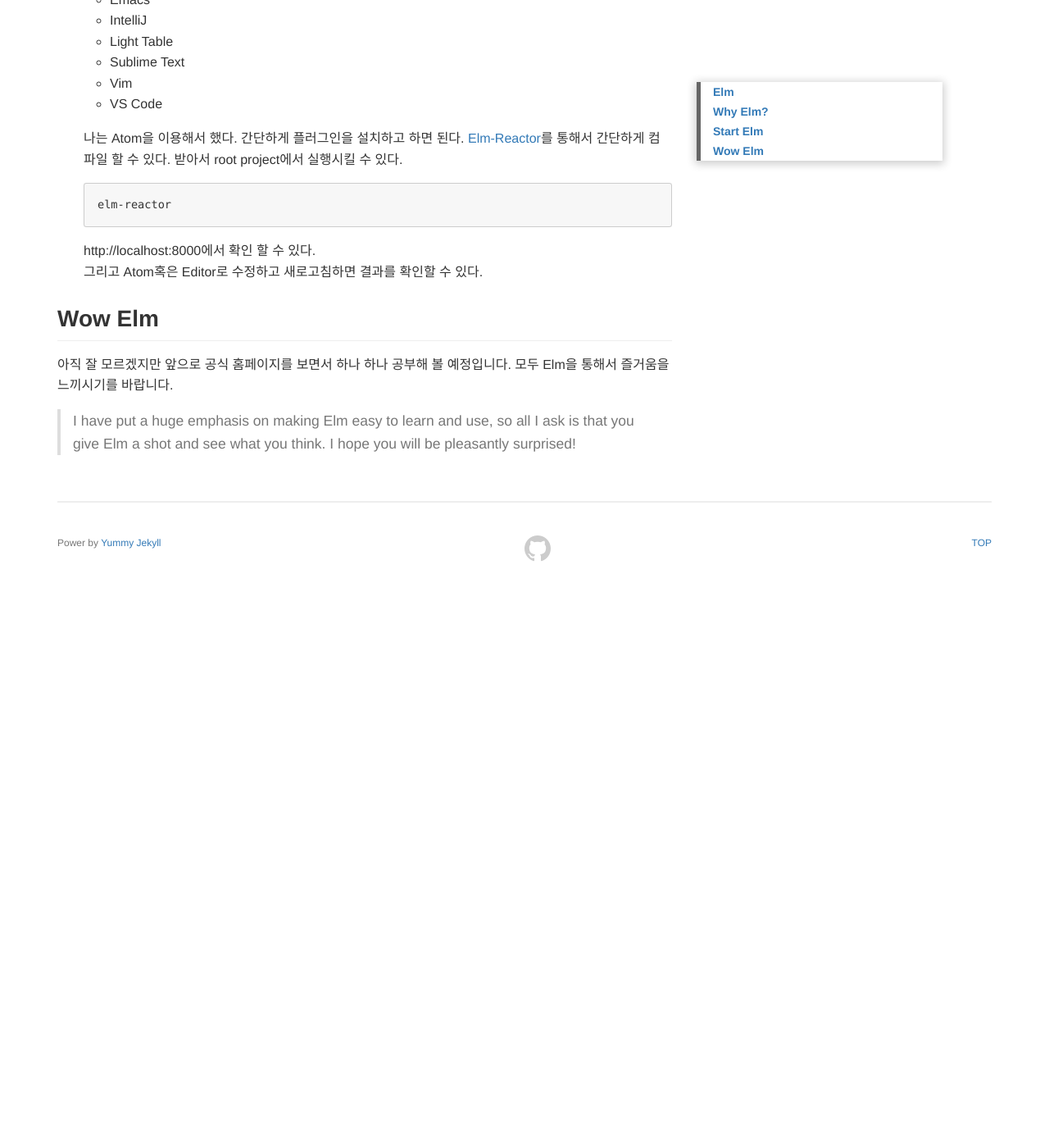
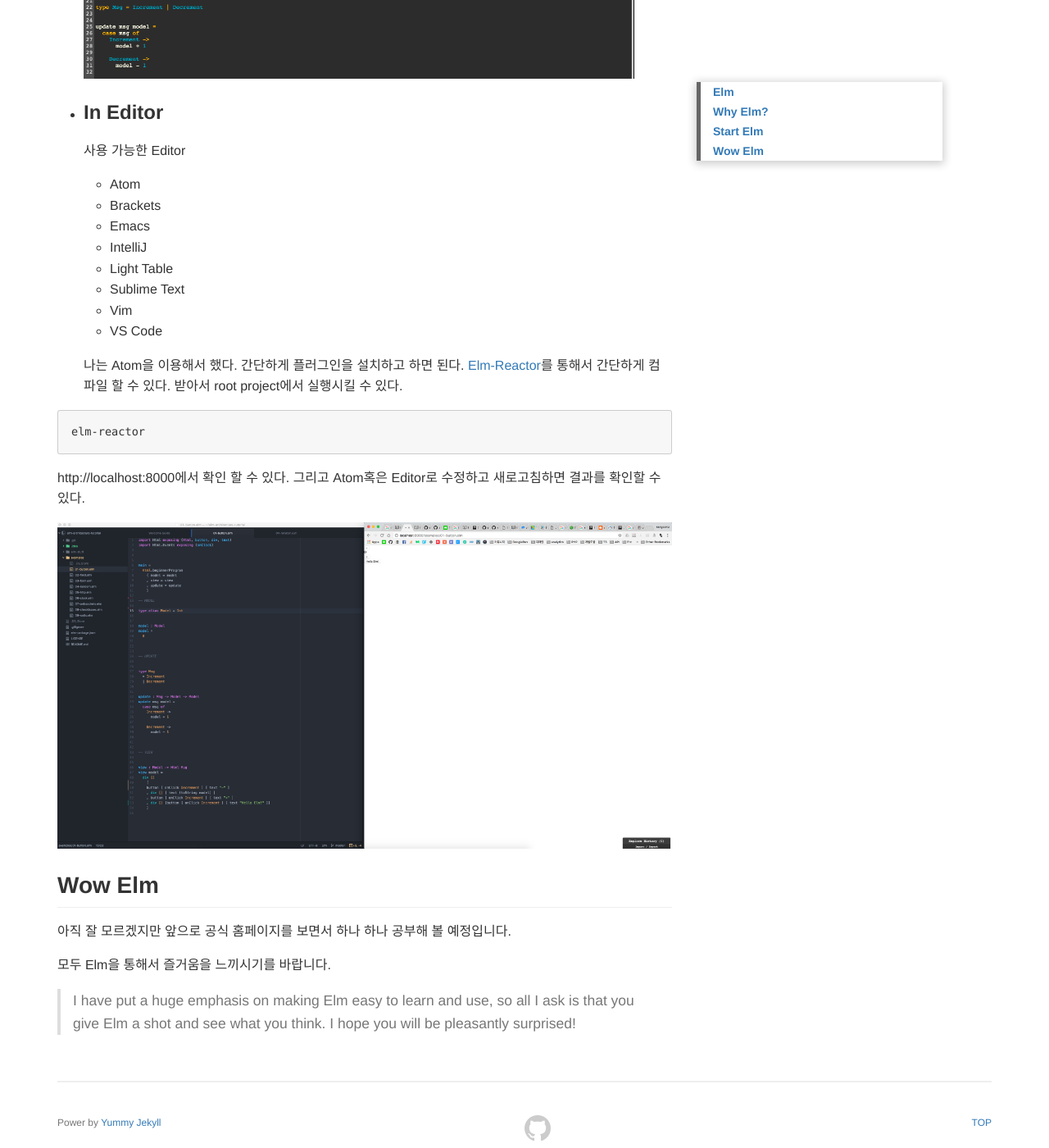
Before and after one commit to sangcomz/sangcomz.github.com, a Jekyll site: the page built from _posts/2016-11-28-I_Will_be_a_hipster_Elmer.md, in a window 1280 px wide and 1400 px high, scrolled down 2047 px. Shown: the whole window at 82% size. Built offline with Jekyll 4.4.1, drawn with Linux system fonts in a browser that asks for light colours; comment, search, counter and statistics services are not loaded; before the commit the page ends 2740 px from its top, so only the background shows below that.

Commit message:
add image

````diff
--- a/_posts/2016-11-28-I_Will_be_a_hipster_Elmer.md
+++ b/_posts/2016-11-28-I_Will_be_a_hipster_Elmer.md
@@ -40,6 +40,7 @@ JetBrains Night 서울에서 임백준님의 '프로그래밍 언어의 선택'
 
 - ### [Try Elm In Online](http://elm-lang.org/try)
 온라인에서 많은 샘플을 통해서 실습할 수 있다.
+<img src="/images/elm-try.png">
 
 - ### In Editor
 사용 가능한 Editor
@@ -56,14 +57,20 @@ JetBrains Night 서울에서 임백준님의 '프로그래밍 언어의 선택'
   나는 Atom을 이용해서 했다. 간단하게 플러그인을 설치하고 하면 된다.
 [Elm-Reactor](https://github.com/elm-lang/elm-reactor)를 통해서 간단하게 컴파일 할 수 있다.
 받아서 root project에서 실행시킬 수 있다.
+
 ```bash
 elm-reactor
 ```
+
 http://localhost:8000에서 확인 할 수 있다.
 그리고 Atom혹은 Editor로 수정하고 새로고침하면 결과를 확인할 수 있다.
+
+<img src="/images/elm-atom.png">
 
 ## Wow Elm
 
 아직 잘 모르겠지만 앞으로 공식 홈페이지를 보면서 하나 하나 공부해 볼 예정입니다.
+
 모두 Elm을 통해서 즐거움을 느끼시기를 바랍니다.
+
 >I have put a huge emphasis on making Elm easy to learn and use, so all I ask is that you give Elm a shot and see what you think. I hope you will be pleasantly surprised!
````
